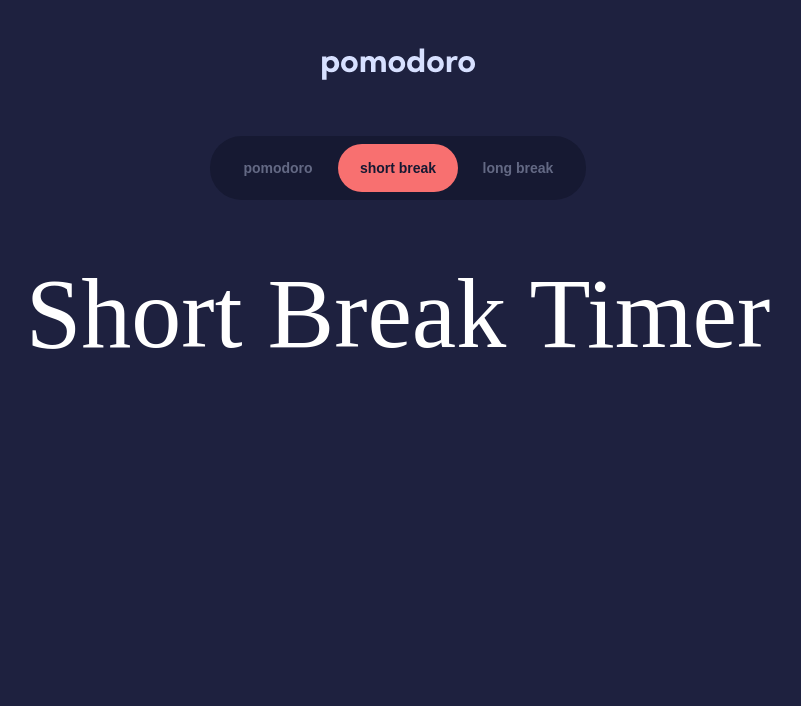
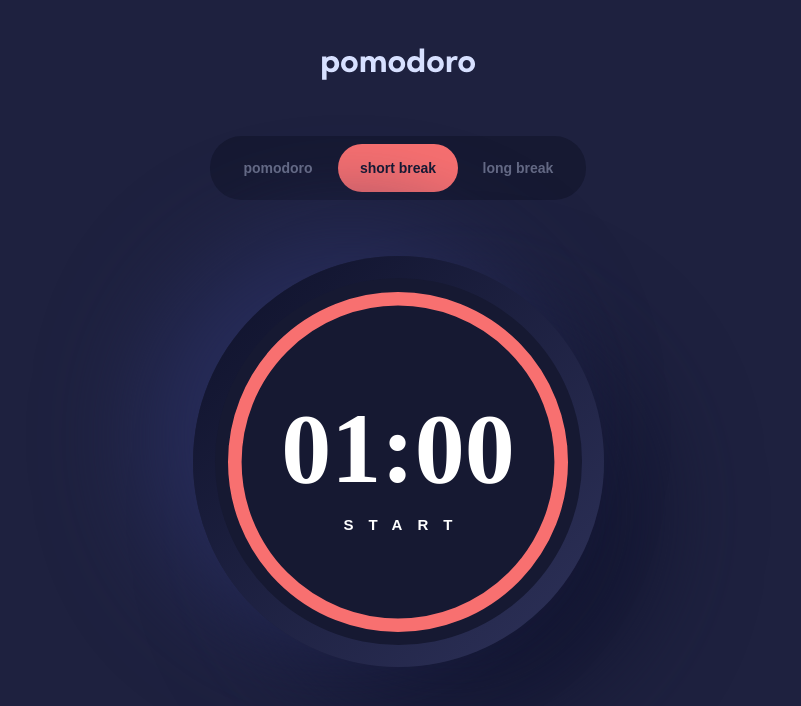
Before and after one commit to Jamario/pomodoro, a React (Create React App) app: page / in a window 1280 px wide. Both pictures are taken after a click on the button "short break". Shown: the top 706 px of the page, without its empty margins (242-1043 px from the left). Built offline with nearby package versions, Linux system fonts and the light colour scheme.

Commit message:
Session2. Added all the timers.

```diff
--- a/src/components/Timers/LongBreak/LongBreak.tsx
+++ b/src/components/Timers/LongBreak/LongBreak.tsx
@@ -1,7 +1,26 @@
+import { useState } from "react";
+
+import Timer from "../Timer";
+import { TimerState } from "../types";
 import styles from "./LongBreak.module.css";
 
 const LongBreak = (): JSX.Element => {
-    return <div className={styles.container}>Long Break Timer</div>;
+    const countdownStartTime = 60; //temporarily
+    const [timerState, setTimerState] = useState(TimerState.Stopped);
+
+    const changeTimerState = (newTimerState: TimerState) => {
+        setTimerState(newTimerState);
+    };
+
+    return (
+        <div className={styles.container}>
+            <Timer
+                countdownStartTime={countdownStartTime}
+                timerState={timerState}
+                changeTimerState={changeTimerState}
+            />
+        </div>
+    );
 };
 
 export default LongBreak;
--- a/src/components/Timers/ShortBreak/ShortBreak.tsx
+++ b/src/components/Timers/ShortBreak/ShortBreak.tsx
@@ -1,7 +1,32 @@
+import { useState } from "react";
+
+import Timer from "../Timer";
+import { TimerState } from "../types";
 import styles from "./ShortBreak.module.css";
 
 const ShortBreak = (): JSX.Element => {
-    return <div className={styles.container}>Short Break Timer</div>;
+    const countdownStartTime = 60; //temporarily
+    const [timerState, setTimerState] = useState(TimerState.Stopped);
+
+    /**
+     * the timer has multiple states; paused, running, finished
+     * finished ~> restart
+     * running ~> pause
+     * paused ~> start
+     */
+    const changeTimerState = (newTimerState: TimerState) => {
+        setTimerState(newTimerState);
+    };
+
+    return (
+        <div className={styles.container}>
+            <Timer
+                countdownStartTime={countdownStartTime}
+                timerState={timerState}
+                changeTimerState={changeTimerState}
+            />
+        </div>
+    );
 };
 
 export default ShortBreak;
```
